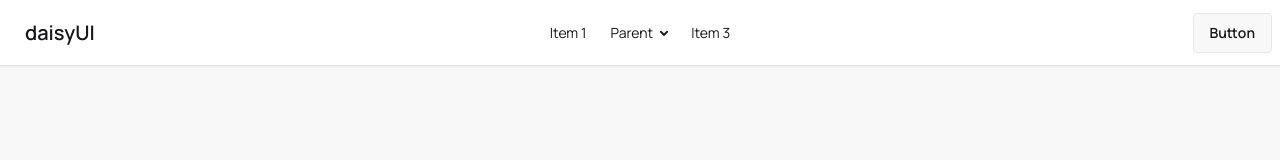
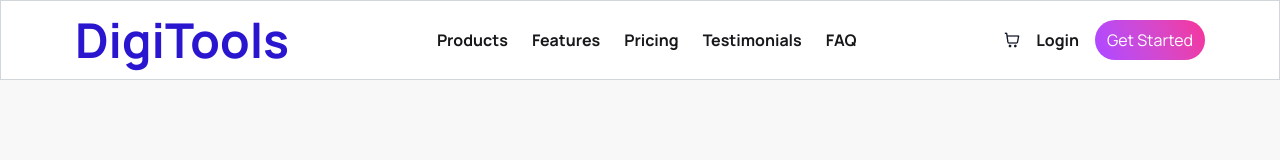
Before and after one commit to Kuasha12/digitols-platform, a React (Vite) app: page / in a window 1280 px wide. Shown: the top 160 px of the page. Built offline with nearby package versions, Linux system fonts and the light colour scheme.

Commit message:
my navbar complet

```diff
--- a/src/components/navbar/Navbar.jsx
+++ b/src/components/navbar/Navbar.jsx
@@ -1,75 +1,31 @@
 import React from "react";
-
+import cartImg from "../../assets/assets/products/shopping-cart.png";
 const Navbar = () => {
   return (
-    <div className='navbar bg-base-100 shadow-sm'>
-      <div className='navbar-start'>
-        <div className='dropdown'>
-          <div tabIndex={0} role='button' className='btn btn-ghost lg:hidden'>
-            <svg
-              xmlns='http://www.w3.org/2000/svg'
-              className='h-5 w-5'
-              fill='none'
-              viewBox='0 0 24 24'
-              stroke='currentColor'>
-              {" "}
-              <path
-                strokeLinecap='round'
-                strokeLinejoin='round'
-                strokeWidth='2'
-                d='M4 6h16M4 12h8m-8 6h16'
-              />{" "}
-            </svg>
-          </div>
-          <ul
-            tabIndex='-1'
-            className='menu menu-sm dropdown-content bg-base-100 rounded-box z-1 mt-3 w-52 p-2 shadow'>
-            <li>
-              <a>Item 1</a>
-            </li>
-            <li>
-              <a>Parent</a>
-              <ul className='p-2'>
-                <li>
-                  <a>Submenu 1</a>
-                </li>
-                <li>
-                  <a>Submenu 2</a>
-                </li>
-              </ul>
-            </li>
-            <li>
-              <a>Item 3</a>
-            </li>
-          </ul>
-        </div>
-        <a className='btn btn-ghost text-xl'>daisyUI</a>
-      </div>
-      <div className='navbar-center hidden lg:flex'>
-        <ul className='menu menu-horizontal px-1'>
-          <li>
-            <a>Item 1</a>
-          </li>
-          <li>
-            <details>
-              <summary>Parent</summary>
-              <ul className='p-2 bg-base-100 w-40 z-1'>
-                <li>
-                  <a>Submenu 1</a>
-                </li>
-                <li>
-                  <a>Submenu 2</a>
-                </li>
-              </ul>
-            </details>
-          </li>
-          <li>
-            <a>Item 3</a>
-          </li>
+    <div className='flex justify-around h-20  items-center border border-gray-300'>
+      <h1 className='text-5xl font-bold'>
+        <span className=' text-[#2b16cf]'>DigiTools</span>
+      </h1>
+
+      <div className='flex items-center'>
+        <ul className='flex gap-6 font-bold'>
+          <li>Products</li>
+          <li>Features</li>
+          <li>Pricing</li>
+          <li>Testimonials</li>
+          <li>FAQ</li>
         </ul>
       </div>
-      <div className='navbar-end'>
-        <a className='btn'>Button</a>
+      <div className='flex gap-4 items-center'>
+        <div>
+          <img src={cartImg} alt='' />
+        </div>
+        <h2 className='font-bold'>Login</h2>
+        <div>
+          <button className='py-2 px-3 bg-linear-65 from-purple-500 to-pink-500 rounded-3xl text-white'>
+            Get Started
+          </button>
+        </div>
       </div>
     </div>
   );
```
Also changed, not shown: tallwind.config.js (added).
